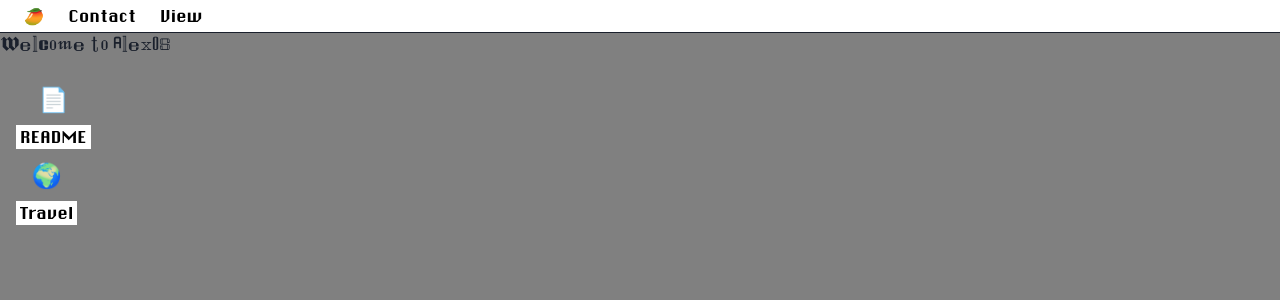
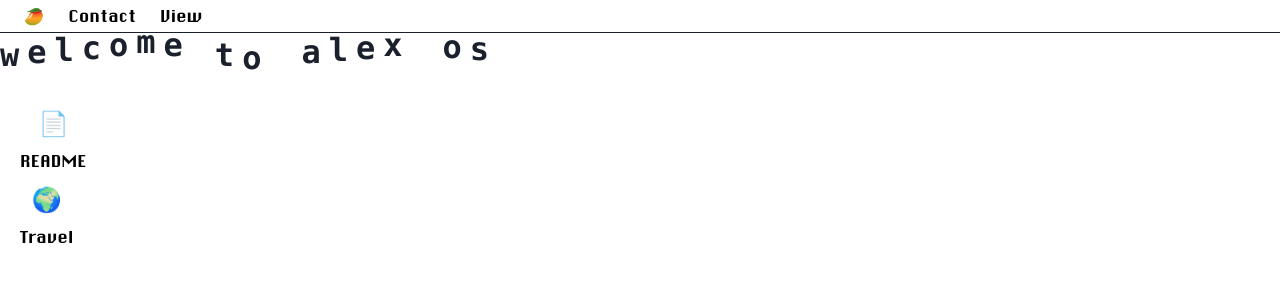
Before and after one commit to AlexCyphus/alexcyphus, a Next.js app: page / in a window 1280 px wide. Shown: the top 300 px of the page. Built offline with nearby package versions, Linux system fonts and the light colour scheme.

Commit message:
progress

```diff
--- a/app/_components/Desktop/Desktop.tsx
+++ b/app/_components/Desktop/Desktop.tsx
@@ -1,7 +1,60 @@
-import { Stack, Text } from "@chakra-ui/react";
+import { HStack, Stack, Text } from "@chakra-ui/react";
 import ApplicationIcon, { ApplicationIconProps } from "./ApplicationIcon";
 import TravelModal from "../Modals/TravelModal";
 import AboutModal from "../Modals/AboutModal";
+
+import React from "react";
+import { Box } from "@chakra-ui/react";
+
+const WaveText = () => {
+  return (
+    <Box
+      fontFamily="mono"
+      display="inline-block"
+      fontWeight={"bold"}
+      fontSize={"xx-large"}
+    >
+      <HStack>
+        {"welcome   to    alex    os".split("").map((letter, index) => (
+          <Box
+            as="span"
+            key={index}
+            display="inline-block"
+            animation={`wave 15s infinite ${
+              index * 0.2
+            }s cubic-bezier(0.36, 0.45, 0.63, 0.53)`}
+            transformOrigin="center"
+            mt="-5px"
+            mb="5px"
+          >
+            {letter}
+          </Box>
+        ))}
+      </HStack>
+      <style jsx global>{`
+        @keyframes wave {
+          0%,
+          100% {
+            transform: translateY(0);
+          }
+          10%,
+          30%,
+          50%,
+          70%,
+          90% {
+            transform: translateY(-10px);
+          }
+          20%,
+          40%,
+          60%,
+          80% {
+            transform: translateY(10px);
+          }
+        }
+      `}</style>
+    </Box>
+  );
+};
 
 const applications: ApplicationIconProps[] = [
   {
@@ -27,7 +80,7 @@ const applications: ApplicationIconProps[] = [
 const Desktop = () => {
   return (
     <Stack
-      bgColor={"gray"}
+      bgColor={"white"}
       h="100%"
       w="100%"
       maxHeight={"calc(100vh - 33px)"}
@@ -35,7 +88,7 @@ const Desktop = () => {
     >
       <AboutModal />
       <TravelModal />
-      <Text fontFamily={"sanfran"}>Welcome to AlexOS</Text>
+      <WaveText />
       <Stack p={4}>
         {applications.map((application) => (
           <ApplicationIcon key={application.id} {...application} />
```
Also changed, not shown: app/page.tsx (+12 -1 lines).
